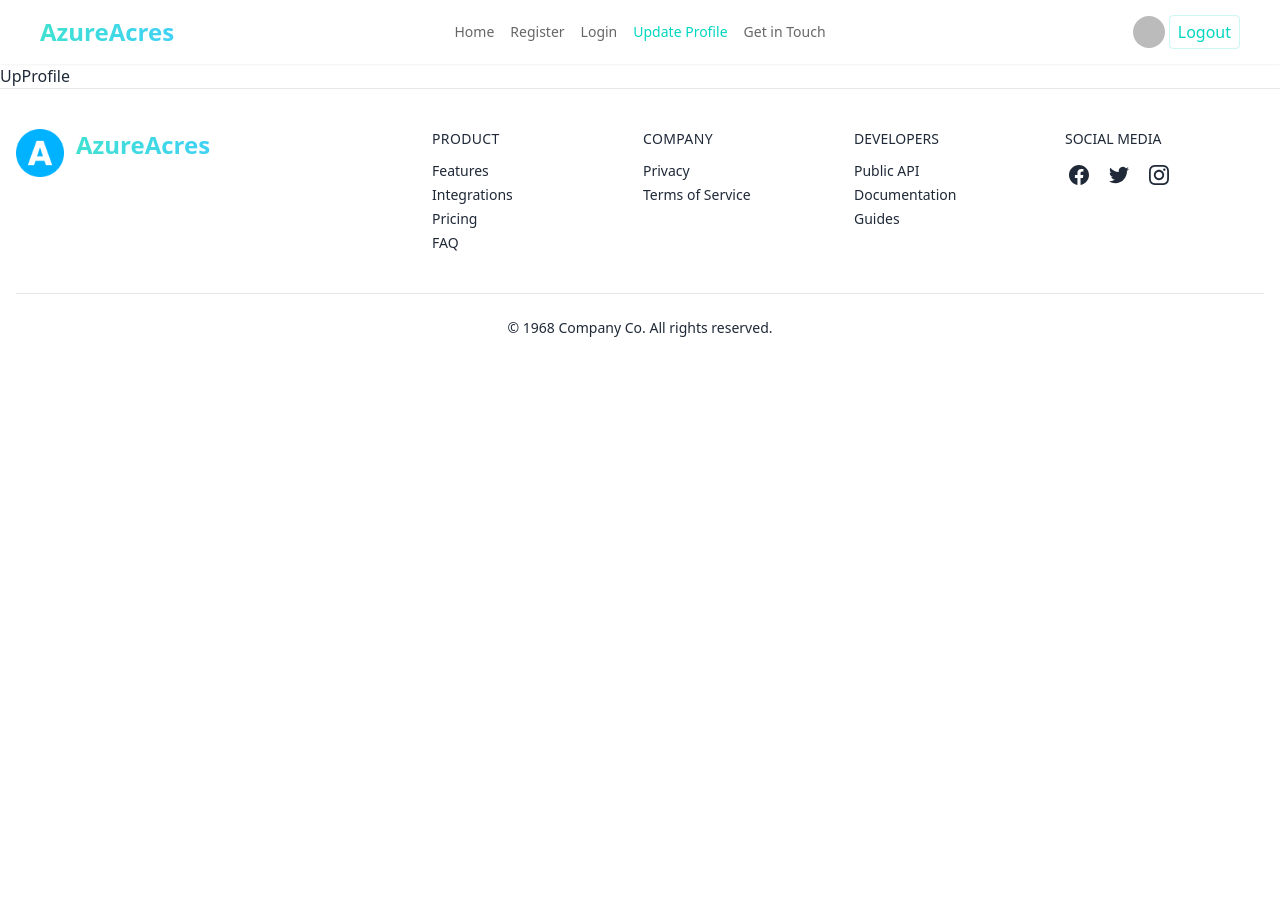
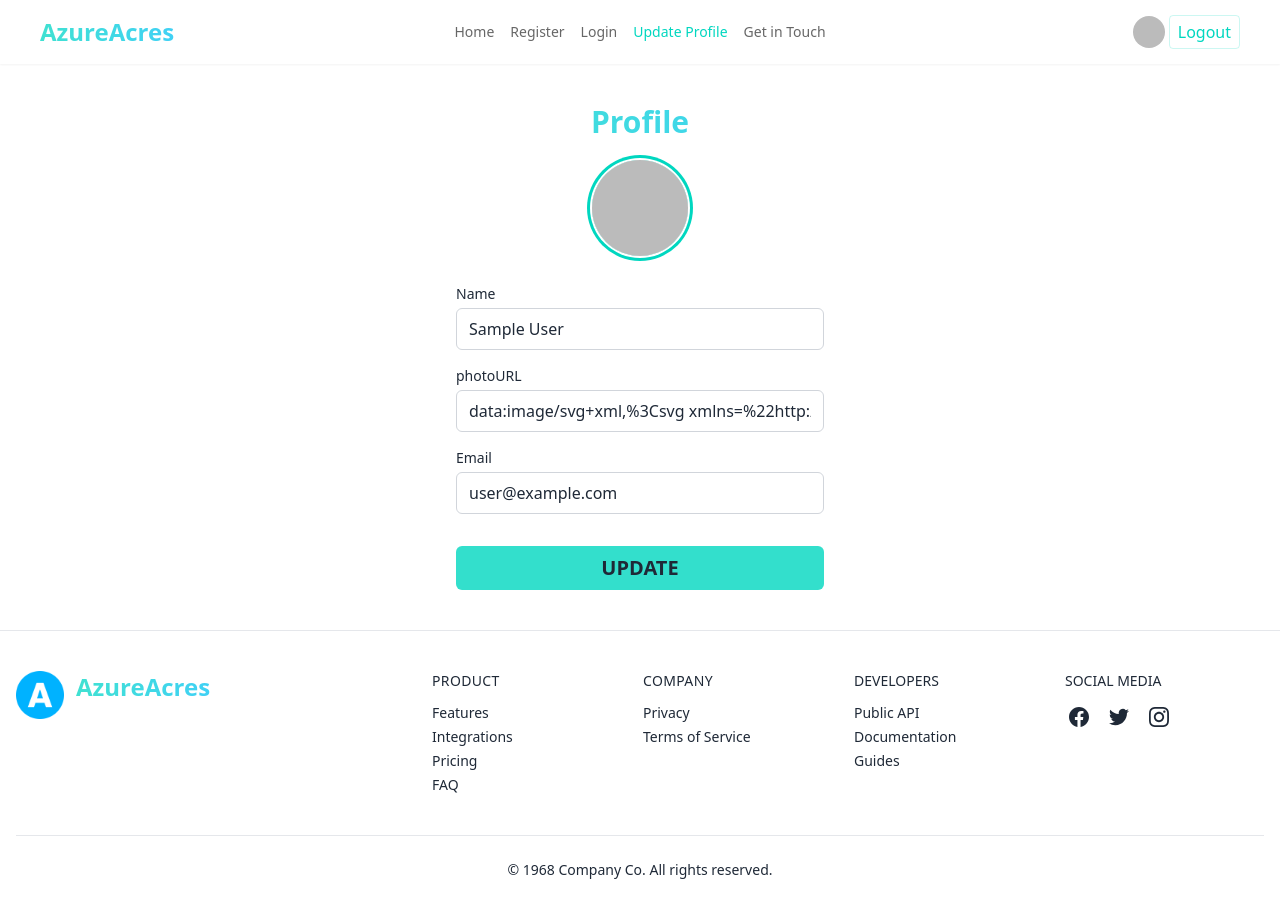
Before and after one commit to strongfornt/AzureAcres, a React (Vite) app: page /profile in a window 1280 px wide. Before the commit the page ends 800 px from the top, so only its background shows below. Built offline with nearby package versions, Linux system fonts and the light colour scheme; no server answers; sample sign-in values are in the browser's storage.

Commit message:
update profile route added

```diff
--- a/src/ContextProvider/ContextProvider.jsx
+++ b/src/ContextProvider/ContextProvider.jsx
@@ -37,6 +37,7 @@ export default function ContextProvider({ children }) {
   useEffect(() => {
     const unSubscribe = onAuthStateChanged(auth, (currentUser) => {
       if (currentUser) {
+
         console.log("current user", currentUser);
         setUser(currentUser);
         setLoading(false)
@@ -58,7 +59,8 @@ export default function ContextProvider({ children }) {
     updateUserProfile,
     googleLogin,
     logOut,
-    loading
+    loading,
+    setLoading
   };
   return (
     <>
--- a/src/Pages/Login/Login.jsx
+++ b/src/Pages/Login/Login.jsx
@@ -1,67 +1,74 @@
 import { Link } from "react-router-dom";
 import { FcGoogle } from "react-icons/fc";
-import 'animate.css';
+import "animate.css";
 import { useContext, useEffect } from "react";
 import { AuthContext } from "../../ContextProvider/ContextProvider";
-import toast, { Toaster } from 'react-hot-toast';
+import toast, { Toaster } from "react-hot-toast";
 
-import { useLocation } from 'react-router-dom';
+import { useLocation } from "react-router-dom";
 import { useNavigate } from "react-router-dom";
 
+export default function Login() {
+  const location = useLocation();
 
-export default function Login() {
-  const location = useLocation()
-  console.log(location.state)
-  const navigate = useNavigate()
+  const navigate = useNavigate();
 
-  const {signInUser,googleLogin,user} = useContext(AuthContext)
+  const { signInUser, googleLogin, user } = useContext(AuthContext);
 
-const handleFormSubmit =(e)=>{
+  const handleFormSubmit = (e) => {
     e.preventDefault();
     const email = e.target.email.value;
     const password = e.target.password.value;
-  signInUser(email,password)
-  .then(()=>{
-    toast.success('Logged in successfully')
+    signInUser(email, password)
+      .then(() => {
+        toast.success("Logged in successfully");
       })
-  .catch(()=>{
-    toast.error('invalid password or email')
+      .catch(() => {
+        toast.error("invalid password or email");
+      });
+    e.target.reset();
+  };
+
+  const handleGoogleLogin = () => {
+    googleLogin()
+      .then(() => {
+        toast.success("Logged in successfully");
       })
- e.target.reset()
+      .catch((err) => {
+        toast.error("invalid password or email");
+        console.log(err, "from goooge");
+      });
+  };
+
+  useEffect(() => {
+    if (user) {
+      navigate(location.state);
     }
-
-
-const handleGoogleLogin =()=>{
-  googleLogin()
-  .then(()=> {
-    toast.success('Logged in successfully')
-
-  })
-  .catch((err)=> {
-    toast.error('invalid password or email')
-    console.log(err,'from goooge')
-  })
-}
-
-useEffect(()=>{
-  if(user){
-    navigate(location.state)
-  }
-},[user])
+  }, [user]);
 
   return (
     <>
       <Toaster />
-      <div data-aos="fade-up"  data-aos-duration="1000" className="flex justify-center mt-2 mb-8 ">
-        <div  className="w-full max-w-md p-4 rounded-md shadow-sm sm:p-8 ">
+      <div
+        data-aos="fade-up"
+        data-aos-duration="1000"
+        className="flex justify-center mt-2 mb-8 "
+      >
+        <div className="w-full max-w-md p-4 rounded-md shadow-sm sm:p-8 ">
           <h2
-          data-aos="zoom-in" data-aos-delay="500 " data-aos-duration="1000"
-          className="mb-3 text-3xl font-semibold text-center   bg-300%  bg-gradient-to-r from-accent/75 via-info/75 to-success/75 text-transparent bg-clip-text animate-gradient   ">
+            data-aos="zoom-in"
+            data-aos-delay="500 "
+            data-aos-duration="1000"
+            className="mb-3 text-3xl font-semibold text-center   bg-300%  bg-gradient-to-r from-accent/75 via-info/75 to-success/75 text-transparent bg-clip-text animate-gradient   "
+          >
             Login to your account
           </h2>
           <p
-           data-aos="zoom-in" data-aos-delay="500 " data-aos-duration="1000"
-          className="text-sm text-center dark:text-gray-600 ">
+            data-aos="zoom-in"
+            data-aos-delay="500 "
+            data-aos-duration="1000"
+            className="text-sm text-center dark:text-gray-600 "
+          >
             Don't have an account yet?
             <Link to="/register" className="focus:underline hover:underline">
               Register here
@@ -70,7 +77,9 @@ useEffect(()=>{
           <div className="my-6 space-y-3">
             <button
               onClick={handleGoogleLogin}
-            data-aos="zoom-in" data-aos-delay="500 " data-aos-duration="1000"
+              data-aos="zoom-in"
+              data-aos-delay="500 "
+              data-aos-duration="1000"
               aria-label="Login with Google"
               type="button"
               className="flex items-center justify-center w-full p-4 space-x-4  border rounded-md
@@ -80,7 +89,9 @@ useEffect(()=>{
               <p>Login with Google</p>
             </button>
             <button
-            data-aos="zoom-in" data-aos-delay="500 " data-aos-duration="1000"
+              data-aos="zoom-in"
+              data-aos-delay="500 "
+              data-aos-duration="1000"
               aria-label="Login with GitHub"
               role="button"
               className="flex items-center justify-center w-full p-4 space-x-4 border rounded-md   hover:bg-accent/5 hover:border-accent/5  duration-300"
@@ -100,9 +111,14 @@ useEffect(()=>{
             <p className="px-3 dark:text-gray-600">OR</p>
             <hr className="w-full dark:text-gray-600" />
           </div>
-          <form onSubmit={handleFormSubmit}  action="" className="space-y-8">
+          <form onSubmit={handleFormSubmit} action="" className="space-y-8">
             <div className="space-y-4">
-              <div data-aos="zoom-out-right" data-aos-delay="500 " data-aos-duration="1000"  className="space-y-2">
+              <div
+                data-aos="zoom-out-right"
+                data-aos-delay="500 "
+                data-aos-duration="1000"
+                className="space-y-2"
+              >
                 <label htmlFor="email" className="block text-sm">
                   Email address
                 </label>
@@ -114,8 +130,8 @@ useEffect(()=>{
                   className="w-full px-3 py-2 border outline-none rounded-md bg-transparent border-gray-300 text-gray-800 focus:ring-1 focus:ring-accent"
                 />
               </div>
-              <div  className="space-y-2">
-                <div   className="flex justify-between">
+              <div className="space-y-2">
+                <div className="flex justify-between">
                   <label htmlFor="password" className="text-sm">
                     Password
                   </label>
@@ -142,7 +158,6 @@ useEffect(()=>{
             >
               Login
             </button>
-
           </form>
         </div>
       </div>
--- a/src/Pages/Profile/UpProfile.jsx
+++ b/src/Pages/Profile/UpProfile.jsx
@@ -1,7 +1,95 @@
-
+import { useContext } from "react";
+import { AuthContext } from "../../ContextProvider/ContextProvider";
+import profile from "./../../assets/house/deFaultProfile1.png";
 
 export default function UpProfile() {
+  const { user,updateUserProfile } = useContext(AuthContext);
+  const handleFormSubmit =(e)=>{
+      e.preventDefault()
+      const name =e.target.name.value;
+      const photo =e.target.photo.value;
+      console.log(name,photo)
+
+      updateUserProfile(user,{
+        displayName:name,
+        photoURL:photo
+      })
+      .then(()=>console.log('update form profile'))
+      .catch((err)=>console.log('profile',err))
+ e.target.reset()
+      e.target.name.defaultValue=user.displayName
+
+  }
   return (
-    <div>UpProfile</div>
-  )
+    <>
+      <div className="flex justify-center items-center my-8">
+        <div className="flex flex-col max-w-md w-full p-4 rounded-md sm:py-2 sm:px-10  ">
+          <div className="mb-5 text-center">
+            <h1 className="mb-5 text-3xl font-bold  bg-300%  bg-gradient-to-r from-accent/75 via-info/75 to-success/75 text-transparent bg-clip-text animate-gradient">
+              Profile
+            </h1>
+            <div className="avatar mb-2">
+              <div className="w-24 rounded-full ring ring-accent ring-offset-base-100 ring-offset-2">
+                <img src={user?.photoURL || profile } />
+              </div>
+            </div>
+          </div>
+          <form  onSubmit={handleFormSubmit} action="" className="space-y-8 ">
+            <div className="space-y-4">
+              <div className="space-y-1" >
+              <label htmlFor="name" className="block text-sm">
+                 Name
+                </label>
+                <input
+                  defaultValue={user?.displayName ||''}
+                  type="text"
+                  name="name"
+                  id="name"
+                  placeholder="user name"
+                  className="w-full px-3 py-2 border outline-none rounded-md bg-transparent border-gray-300 text-gray-800 focus:ring-1 focus:ring-accent"
+                />
+              </div>
+              <div className="space-y-1">
+              <label htmlFor="photoURL" className="block text-sm">
+                 photoURL
+                </label>
+                <input
+                  defaultValue={user?.photoURL || ''}
+                  type="photo"
+                  name="photo"
+                  id="photo"
+                  placeholder="Photo Url"
+                  className="w-full px-3 py-2 border outline-none rounded-md bg-transparent border-gray-300 text-gray-800 focus:ring-1 focus:ring-accent"
+                />
+              </div>
+              <div className="space-y-1">
+              <label htmlFor="email" className="block text-sm">
+                 Email
+                </label>
+                <input
+                readOnly
+                  defaultValue={user?.email}
+                  type="email"
+                  name="email"
+                  id="email"
+                  placeholder="leroy@jenkins.com"
+                  className="w-full px-3 py-2 border outline-none rounded-md bg-transparent border-gray-300 text-gray-800 focus:ring-1 focus:ring-accent"
+                />
+              </div>
+            </div>
+            <div className="">
+              <div>
+              <button
+                  type="submit"
+                  className="w-full px-8 py-2 font-semibold text-xl rounded-md bg-accent/80 hover:bg-accent dark:text-gray-50"
+                >
+                  UPDATE
+                </button>
+              </div>
+            </div>
+          </form>
+        </div>
+      </div>
+    </>
+  );
 }
--- a/src/Pages/Register/Register.jsx
+++ b/src/Pages/Register/Register.jsx
@@ -1,5 +1,5 @@
 /* eslint-disable no-dupe-keys */
-import { useContext, useState } from "react";
+import { useContext, useEffect, useState } from "react";
 import { Link } from "react-router-dom";
 import { IoEyeOutline } from "react-icons/io5";
 import { FaRegEyeSlash } from "react-icons/fa6";
@@ -11,6 +11,7 @@ import toast, { Toaster } from 'react-hot-toast';
 export default function Register() {
   const { createUser, updateUserProfile } = useContext(AuthContext);
   const [passToggle, setPassToggle] = useState(false);
+
 
   const {
     register,
@@ -40,6 +41,7 @@ export default function Register() {
       reset();
 
   };
+
 
   return (
     <>
--- a/src/PrivateRouute/PrivateRoute.jsx
+++ b/src/PrivateRouute/PrivateRoute.jsx
@@ -13,6 +13,7 @@ export default function PrivateRoute({children}) {
     const location = useLocation()
 
 const {user,loading} = useContext(AuthContext);
+
 if(loading){
     return <Spiner/>
 }
```
Lines whose indentation alone changed are shown as unchanged.
